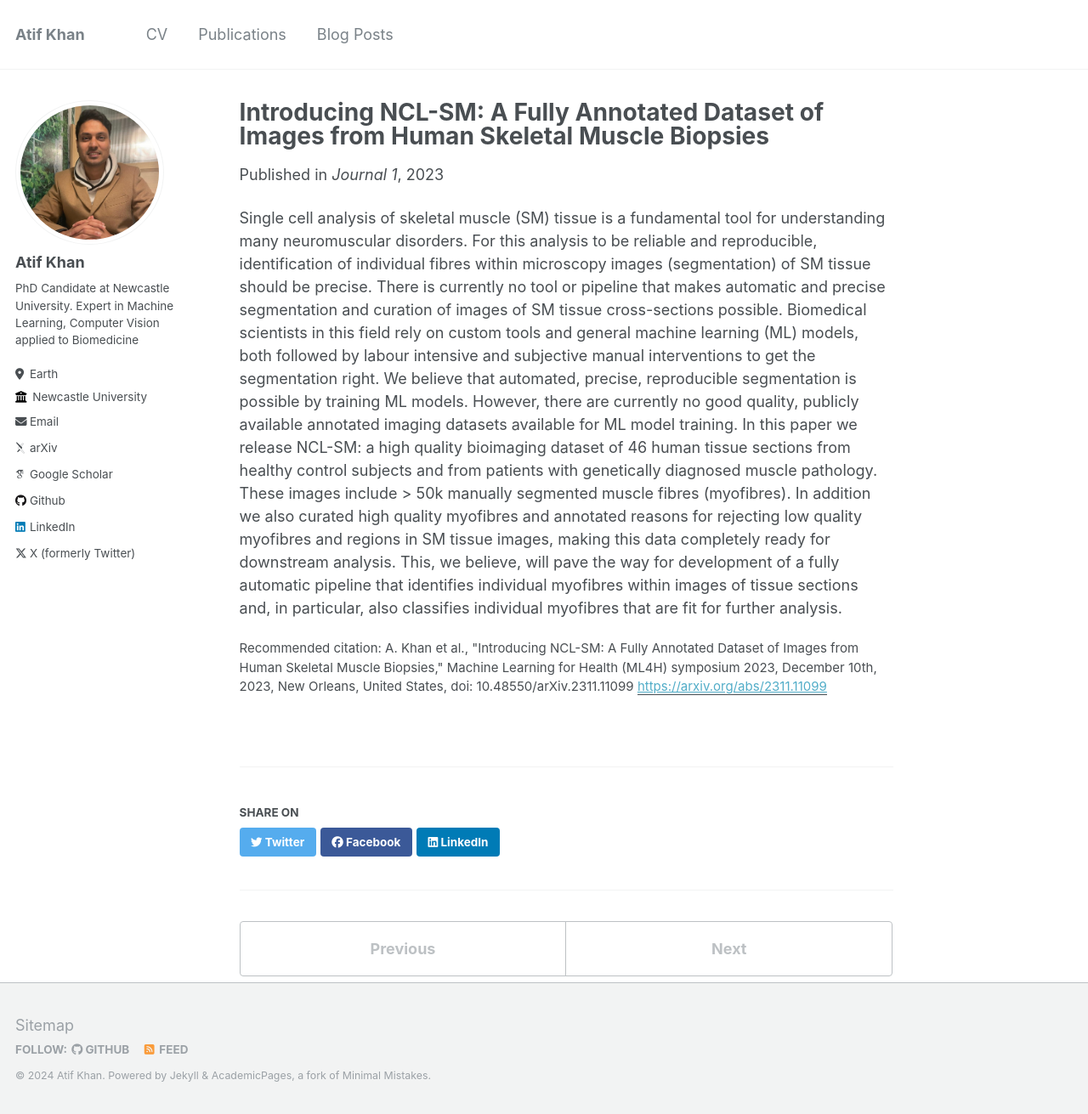
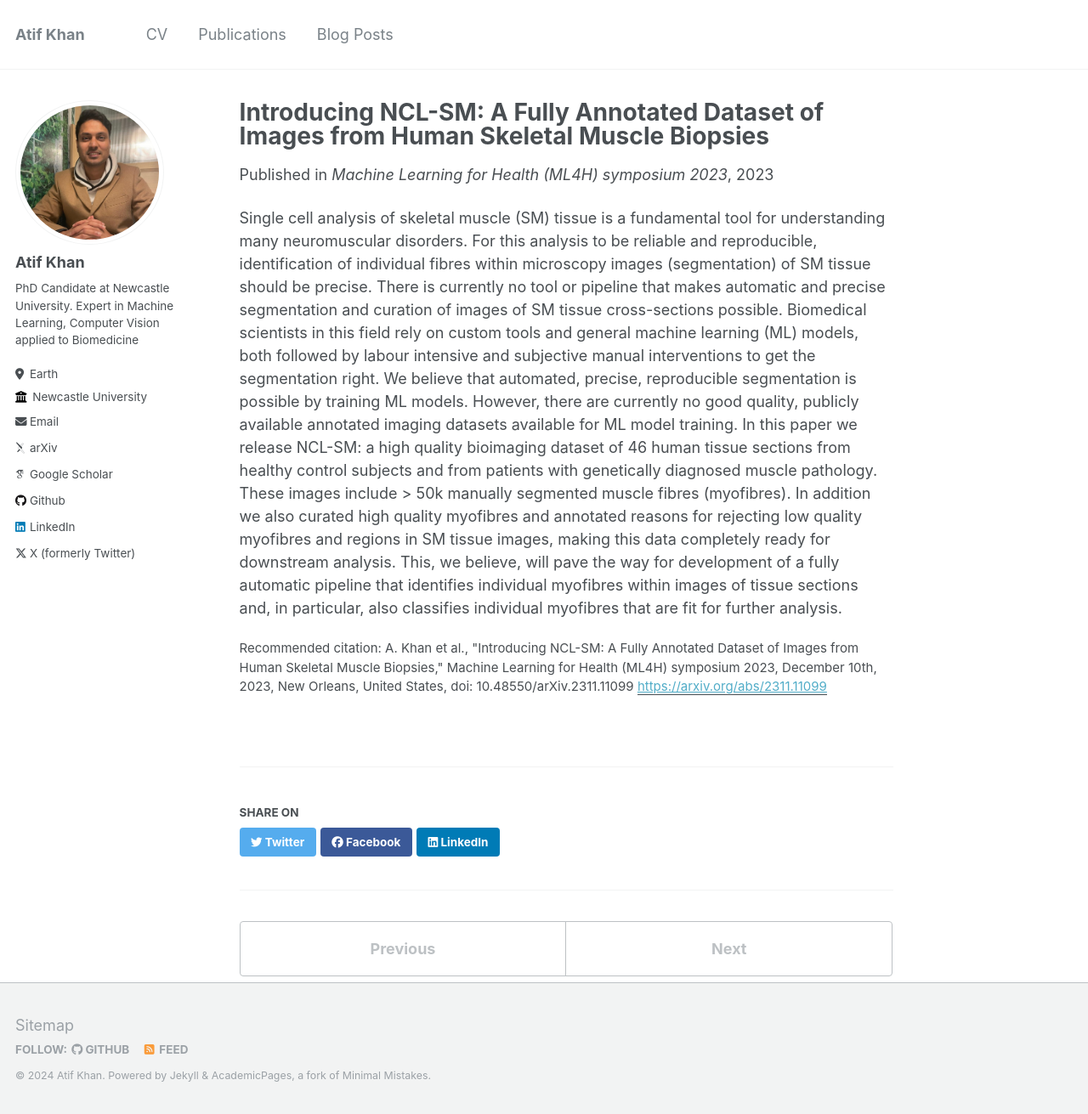
Before and after one commit to atifkhanncl/atifkhanncl.github.io, a Jekyll site: the page built from _publications/introNCL_SM.md, in a window 1280 px wide and 1311 px high. Shown: the whole window at 85% size. Built offline with Jekyll 4.4.1, drawn with Linux system fonts in a browser that asks for light colours; some web fonts are replaced.

Commit message:
Update introNCL_SM.md

```diff
--- a/_publications/introNCL_SM.md
+++ b/_publications/introNCL_SM.md
@@ -4,7 +4,7 @@ collection: publications
 permalink: /publication/introNCL_SM
 excerpt: ''
 date: 2023-12-01
-venue: 'Journal 1'
+venue: 'Machine Learning for Health (ML4H) symposium 2023'
 paperurl: 'https://arxiv.org/abs/2311.11099'
 citation: 'A. Khan et al., "Introducing NCL-SM: A Fully Annotated Dataset of Images from Human Skeletal Muscle Biopsies," Machine Learning for Health (ML4H) symposium 2023, December 10th, 2023, New Orleans, United States, doi: 10.48550/arXiv.2311.11099'
 ---
```
